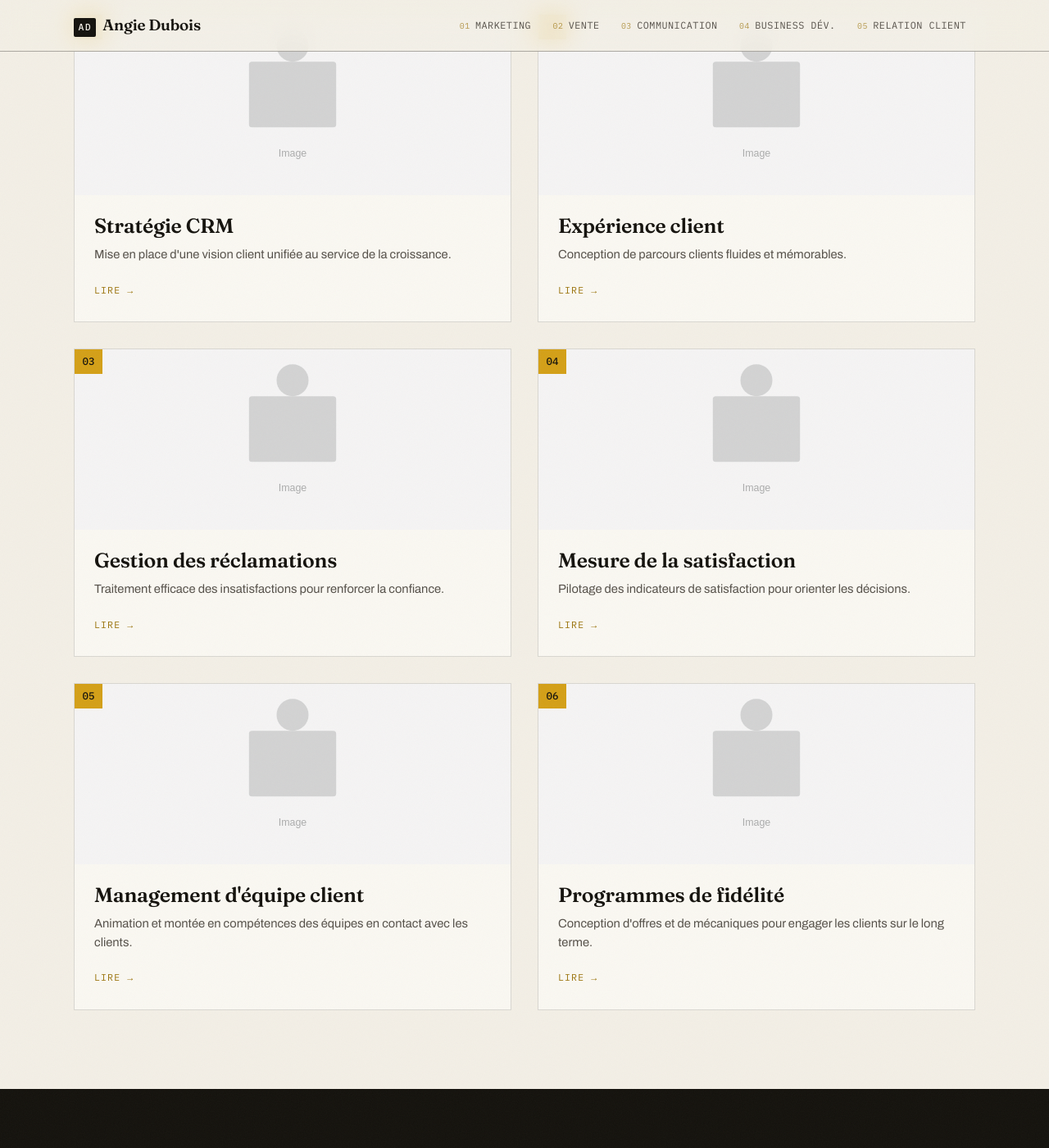
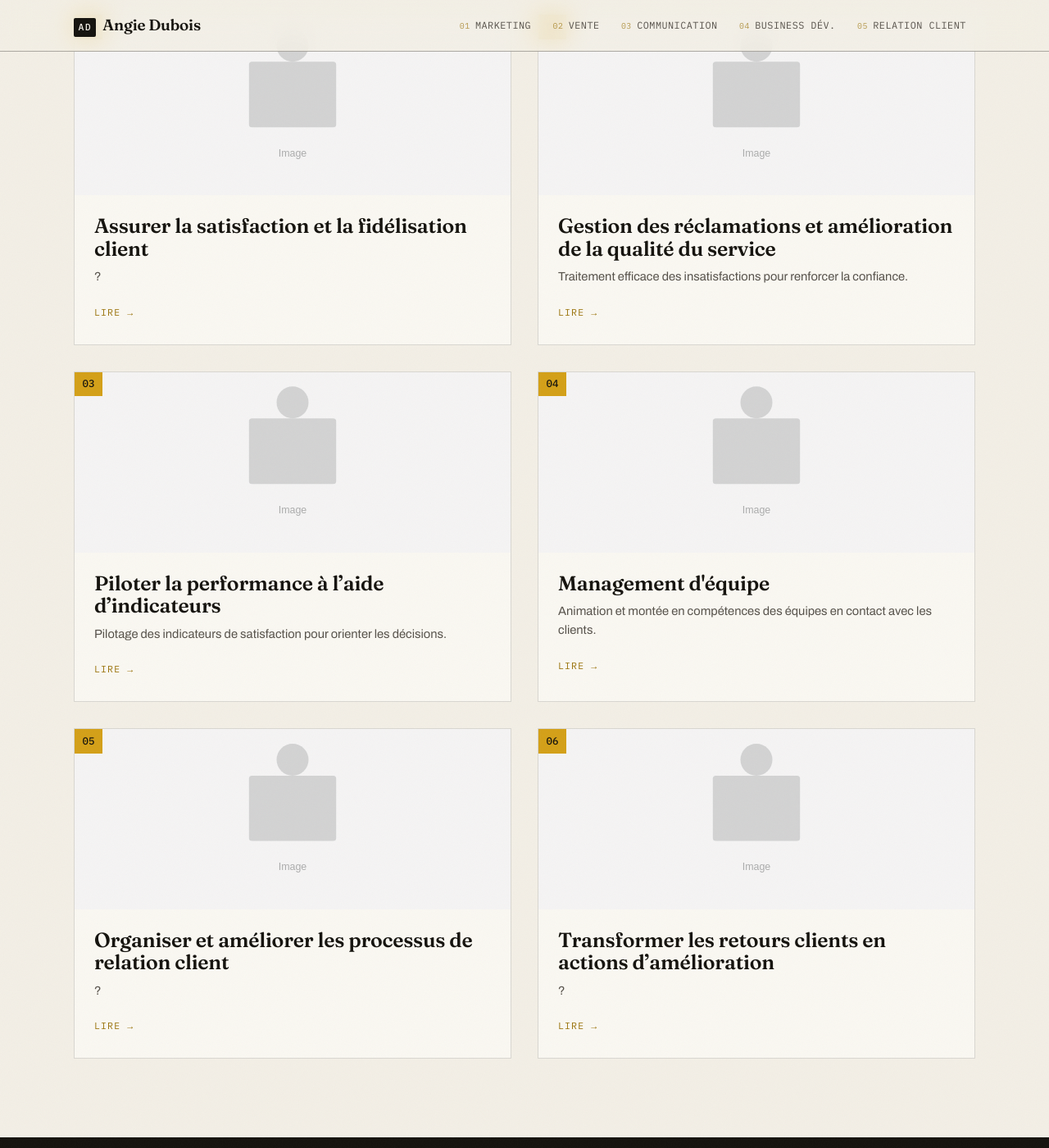
Before and after one commit to t-richard/angie, a Jekyll site: the page built from management-relation-client.html, in a window 1280 px wide and 1400 px high, scrolled down 710 px. Shown: the whole window at 82% size. Built offline with Jekyll 4.4.1, drawn with Linux system fonts in a browser that asks for light colours; some of the changed lines change nothing that is shown.

Commit message:
angie management

```diff
--- a/_data/management_relation_client.yml
+++ b/_data/management_relation_client.yml
@@ -2,32 +2,32 @@
 slug: "management-relation-client"
 competences:
   - id: "mrc-1"
-    title: "Stratégie CRM"
-    summary: "Mise en place d'une vision client unifiée au service de la croissance."
-    body: "Définition et déploiement d'une stratégie CRM : choix des outils, structuration de la base de données clients, segmentation et personnalisation des interactions. Objectif : maximiser la valeur vie client (LTV) et réduire le taux d'attrition."
+    title: "Assurer la satisfaction et la fidélisation client"
+    summary: "?"
+    body: "La satisfaction client représente un enjeu majeur dans la réussite d’une entreprise. Grâce à mes expériences professionnelles, j’ai appris à développer une relation de proximité avec les clients, à prendre en compte leurs attentes et à mettre en place des actions favorisant leur fidélisation. Les campagnes d’emailing personnalisées et l’écoute active des besoins clients s’inscrivent pleinement dans cette démarche."
     image: "/assets/images/placeholder.svg"
   - id: "mrc-2"
-    title: "Expérience client"
-    summary: "Conception de parcours clients fluides et mémorables."
-    body: "Cartographie des parcours clients (customer journey mapping), identification des points de friction et conception d'améliorations. Mise en place de standards de service et formation des équipes pour garantir une expérience homogène à chaque point de contact."
+    title: "Gestion des réclamations et amélioration de la qualité du service"
+    summary: "Traitement efficace des insatisfactions pour renforcer la confiance."
+    body: "Lorsqu’un client a signalé la réception de bouteilles cassées après une commande en ligne, j’ai participé au traitement de cette réclamation en recherchant les causes du problème et en proposant des solutions concrètes pour éviter qu’il ne se reproduise.Analyse des motifs d'insatisfaction récurrents"
     image: "/assets/images/placeholder.svg"
   - id: "mrc-3"
-    title: "Gestion des réclamations"
-    summary: "Traitement efficace des insatisfactions pour renforcer la confiance."
-    body: "Mise en place de processus de gestion des réclamations : écoute, empathie, résolution rapide et suivi. Analyse des motifs d'insatisfaction récurrents pour alimenter les démarches d'amélioration continue et transformer les mécontents en ambassadeurs."
+    title: "Piloter la performance à l’aide d’indicateurs"
+    summary: "Pilotage des indicateurs de satisfaction pour orienter les décisions."
+    body: "Afin d’améliorer la relation client, il est essentiel de s’appuyer sur des indicateurs fiables. Au cours de mes expériences, j’ai analysé différents résultats commerciaux et observé les comportements d’achat des clients afin d’identifier des opportunités d’amélioration."
     image: "/assets/images/placeholder.svg"
   - id: "mrc-4"
-    title: "Mesure de la satisfaction"
-    summary: "Pilotage des indicateurs de satisfaction pour orienter les décisions."
-    body: "Déploiement d'enquêtes NPS, CSAT et CES auprès des clients. Analyse des résultats, identification des leviers d'amélioration et suivi de l'évolution dans le temps. Reporting régulier aux équipes dirigeantes pour intégrer la voix du client dans la stratégie."
+    title: "Management d'équipe"
+    summary: "Animation et montée en compétences des équipes en contact avec les clients."
+    body: "Formation et coaching des équipes commerciales. Définition des objectifs et accompagnement du développement des talents."
     image: "/assets/images/placeholder.svg"
   - id: "mrc-5"
-    title: "Management d'équipe client"
-    summary: "Animation et montée en compétences des équipes en contact avec les clients."
-    body: "Recrutement, formation et coaching des équipes commerciales et service client. Définition des objectifs individuels et collectifs, mise en place de rituels managériaux (points hebdomadaires, one-to-ones) et accompagnement du développement des talents."
+    title: "Organiser et améliorer les processus de relation client"
+    summary: "?"
+    body: "Chez SOFRATEL Entreprise Adaptée, j’ai participé à la création d’outils facilitant le suivi des campagnes d’emailing et des relances commerciales. J’ai également conçu un script d’appel permettant d’harmoniser les échanges avec les prospects. Ces actions contribuent à améliorer l’efficacité des processus et à garantir une relation client plus cohérente."
     image: "/assets/images/placeholder.svg"
   - id: "mrc-6"
-    title: "Programmes de fidélité"
-    summary: "Conception d'offres et de mécaniques pour engager les clients sur le long terme."
-    body: "Design et gestion de programmes de fidélisation : points, paliers, avantages exclusifs, événements clients. Analyse de l'efficacité des programmes (taux de participation, impact sur la rétention et l'upsell) et itération pour maintenir l'attractivité."
+    title: "Transformer les retours clients en actions d’amélioration"
+    summary: "?"
+    body: "L’écoute des retours clients m’a permis de participer à plusieurs actions d’amélioration visant à mieux répondre aux attentes de la clientèle. Qu’il s’agisse de l’évolution d’un produit ou de l’amélioration d’une organisation interne, j’ai pu constater que les retours des clients constituent une source précieuse d’information pour faire évoluer l’entreprise et renforcer sa performance."
     image: "/assets/images/placeholder.svg"
```
